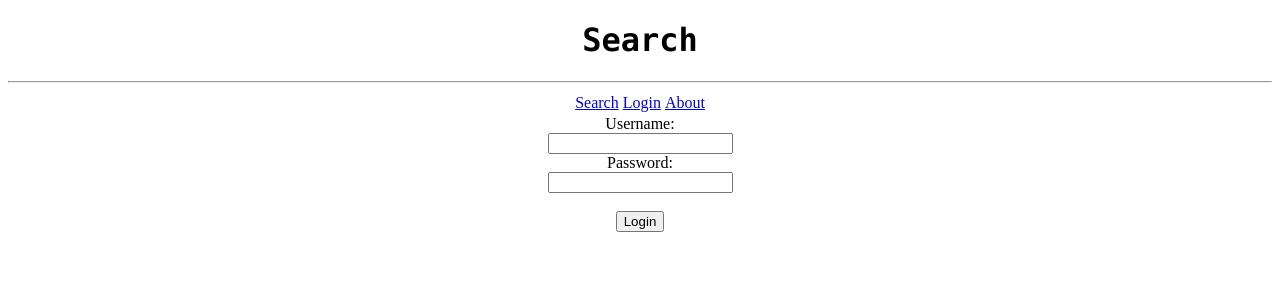
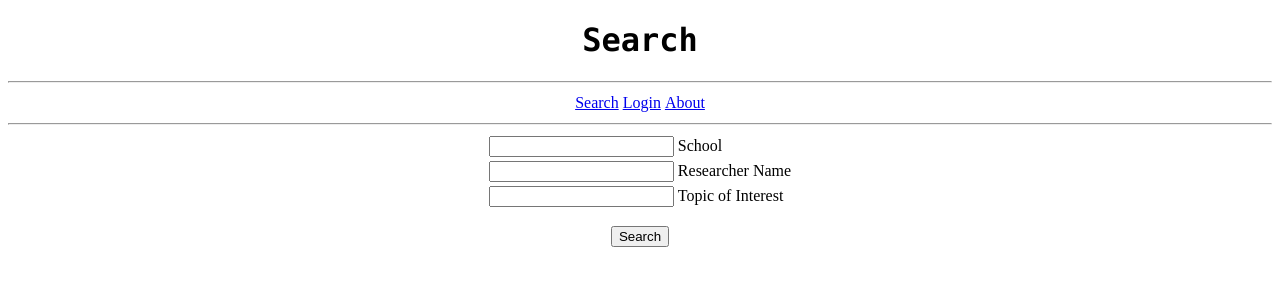
Before and after one commit to TheCountOfPeru/ResearchMyProf, a PHP site: page /searchpage.php in a window 1280 px wide. Shown: the top 300 px of the page. Run offline with PHP 8.4, Linux system fonts and the light colour scheme.

Commit message:
added search field to the search page

```diff
--- a/loginpage.php
+++ b/loginpage.php
@@ -21,7 +21,7 @@ and open the template in the editor.
             </tr>
         </table>
         <form align="center"
-            //action="" //need a page to be directed to, perhaps a personal page
+            action=""
             method="post">
         Username:<br>
         <input type="text" name="Username"><br>
--- a/searchpage.php
+++ b/searchpage.php
@@ -20,14 +20,26 @@ and open the template in the editor.
                 <td><a href="aboutpage.php">About</a></td>
             </tr>
         </table>
-        <form align="center"
-            //action="" //need a page to be directed to, perhaps a personal page
-            method="post">
-        Username:<br>
-        <input type="text" name="Username"><br>
-        Password:<br>
-        <input type="password" name="Password"><br><br>
-        <input type="submit" value="Login">
+        <hr>
+        <form>
+        <table align="center">
+            <tr>
+                <td><input type="text" name="School"></td>
+                <td>School</td>
+            </tr>
+            <tr>
+                <td><input type="text" name="Researcher Name"></td>
+                <td>Researcher Name</td>
+            </tr>
+            <tr>
+                <td><input type="text" name="topic"></td>
+                <td>Topic of Interest</td>
+            </tr>
+
+        </table>
+
+            <p align="center"><input type="submit" value="Search"></p>
+
         </form>
         <?php
         // put your code here
```
